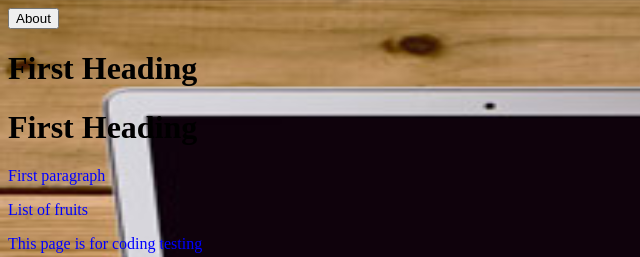
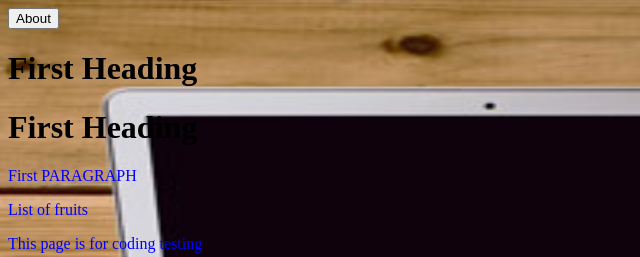
Before and after one commit to emmyjr/FirstProject, a plain HTML site: page index.html in a window 1280 px wide. Shown: the top 257 px of the page, 0-640 px from the left. Drawn offline with Linux system fonts and the light colour scheme.

Commit message:
SecondPush

```diff
--- a/index.html
+++ b/index.html
@@ -10,7 +10,7 @@
 </a>
 <h1 id="Up1">First Heading</h1>
 <h1>First Heading</h1>
-<p> First paragraph </p>
+<p> First PARAGRAPH </p>
 <p> List of fruits</p>
 <p tooltip="About the Page"> This page is for coding testing </p>
 <a href="https://www.google.com/" target="_blank"><button>Click Here to visit google</button></a>
```
